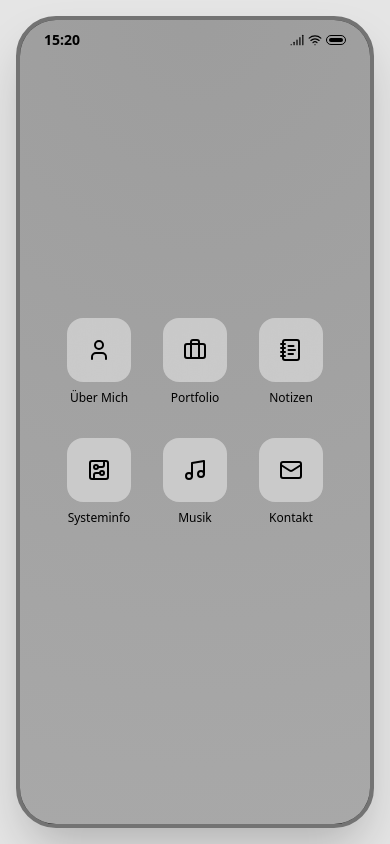
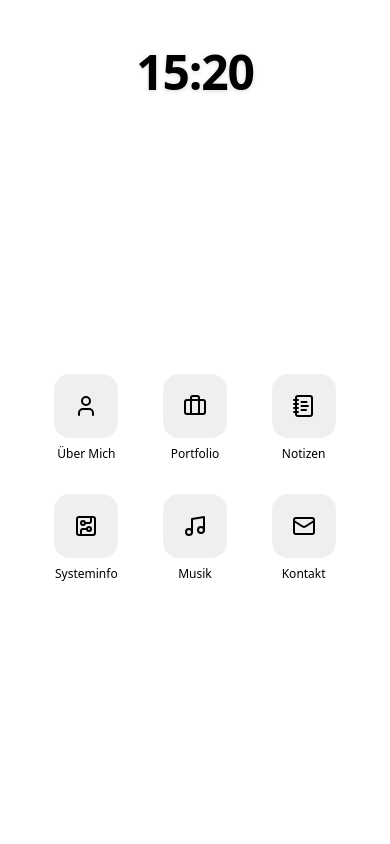
Before and after one commit to warumkev/portfolio, a Next.js app: page / in a window 390 px wide. Built offline with nearby package versions, Linux system fonts and the light colour scheme.

Commit message:
Worked on the mobile view

```diff
--- a/components/MobileView.tsx
+++ b/components/MobileView.tsx
@@ -3,7 +3,7 @@
 import { useState, useEffect } from 'react';
 import { motion, AnimatePresence } from 'framer-motion';
 import { APP_CONFIG, AppConfig } from '../config/apps';
-import { Wifi, Signal } from 'lucide-react';
+// Removed Wifi, Signal import
 
 // --- App Icon Component ---
 const AppIcon: React.FC<{ id: string; config: AppConfig; onClick: (id: string) => void }> = ({ id, config, onClick }) => (
@@ -24,44 +24,50 @@ const AppIcon: React.FC<{ id: string; config: AppConfig; onClick: (id: string) =
 );
 
 // --- Main Mobile View Component ---
+
 export default function MobileView() {
     const [openApp, setOpenApp] = useState<string | null>(null);
     const [time, setTime] = useState('');
 
     useEffect(() => {
+        // Prevent pull-to-refresh (overscroll) but allow normal scrolling
+        const html = document.documentElement;
+        const body = document.body;
+        const prevHtmlOverscroll = html.style.overscrollBehaviorY;
+        const prevBodyOverscroll = body.style.overscrollBehaviorY;
+        const prevBodyTouchAction = body.style.touchAction;
+        html.style.overscrollBehaviorY = 'none';
+        body.style.overscrollBehaviorY = 'none';
+        body.style.touchAction = 'pan-y';
         const updateClock = () => setTime(new Date().toLocaleTimeString('de-DE', { hour: '2-digit', minute: '2-digit' }));
         updateClock();
         const timer = setInterval(updateClock, 1000);
-        return () => clearInterval(timer);
+        return () => {
+            clearInterval(timer);
+            html.style.overscrollBehaviorY = prevHtmlOverscroll;
+            body.style.overscrollBehaviorY = prevBodyOverscroll;
+            body.style.touchAction = prevBodyTouchAction;
+        };
     }, []);
 
     const activeAppConfig = openApp ? APP_CONFIG[openApp] : null;
 
     return (
-        <div className="h-[100dvh] w-screen bg-neutral-200 dark:bg-neutral-900 flex items-center justify-center p-4">
-            <div className="w-full max-w-sm h-full bg-black rounded-[40px] shadow-2xl border-4 border-neutral-500 dark:border-neutral-700 overflow-hidden relative flex flex-col">
-                {/* Wallpaper */}
-                <div className="absolute inset-0 bg-[radial-gradient(circle_at_top,_#e0e0e0,_#f0f0f0)] dark:bg-[radial-gradient(circle_at_top,_#4a0d66,_#000)] opacity-70 dark:opacity-70"></div>
-
-                {/* Status Bar */}
-                <div className="absolute top-0 left-0 right-0 h-10 px-6 flex justify-between items-center text-black dark:text-white z-20">
-                    <span className="text-sm font-bold">{time}</span>
-                    <div className="flex items-center gap-1">
-                        <Signal size={14} />
-                        <Wifi size={14} />
-                        <div className="w-5 h-2.5 border border-black dark:border-white rounded-sm flex items-center p-0.5"><div className="w-full h-full bg-black dark:bg-white rounded-xs"></div></div>
+        <div className="min-h-[100dvh] w-full bg-white dark:bg-neutral-900 flex flex-col items-center justify-center p-4">
+            {/* Large Centered Time Widget */}
+            {!openApp && (
+                <>
+                    <div className="w-full flex flex-col items-center mb-8 mt-8">
+                        <span className="text-5xl font-extrabold text-black dark:text-white tracking-tight drop-shadow-sm">{time}</span>
                     </div>
-                </div>
-
-                {/* App Grid (Homescreen) */}
-                {!openApp && (
-                    <div className="flex-grow flex items-center justify-center p-8 z-10">
-                        <div className="grid grid-cols-3 gap-8">
+                    <div className="flex-grow flex items-center justify-center p-8 z-10 w-full">
+                        <div className="grid grid-cols-3 gap-8 w-full max-w-xl mx-auto">
                             {Object.entries(APP_CONFIG).map(([id, config]) => (
                                 <AppIcon key={id} id={id} config={config} onClick={setOpenApp} />
                             ))}
                         </div>
                     </div>
+                </>
             )}
 
             {/* Opened App */}
@@ -73,23 +79,33 @@ export default function MobileView() {
                         animate={{ borderRadius: 0, scale: 1, opacity: 1 }}
                         exit={{ borderRadius: '1.5rem', scale: 0.5, opacity: 0 }}
                         transition={{ type: 'spring', stiffness: 300, damping: 30 }}
-                            className="absolute inset-0 bg-neutral-100 dark:bg-neutral-900 z-30 flex flex-col"
+                        className="fixed inset-0 bg-neutral-100 dark:bg-neutral-900 z-30 flex flex-col"
                     >
-                            <div className="flex-grow overflow-y-auto pt-10">
+                        <div className="flex-grow pt-10 pb-14 overflow-y-auto">
                             {activeAppConfig.content}
                         </div>
-                            {/* Home Button */}
-                            <div className="h-10 flex items-center justify-center">
+                        {/* Home Button with swipe-to-close, always visible at bottom */}
+                        <motion.div
+                            className="fixed left-0 right-0 bottom-0 h-14 flex items-center justify-center z-50"
+                            drag="y"
+                            dragDirectionLock
+                            dragConstraints={{ top: 0, bottom: 0 }}
+                            style={{ touchAction: 'pan-y' }}
+                            onDragEnd={(_e, info) => {
+                                if (info.offset.y < -60) { // swipe up threshold
+                                    setOpenApp(null);
+                                }
+                            }}
+                        >
                             <button
                                 onClick={() => setOpenApp(null)}
                                 className="w-32 h-1.5 bg-neutral-400 dark:bg-neutral-500 rounded-full"
                                 aria-label="Zum Home-Bildschirm zurückkehren"
                             ></button>
-                            </div>
+                        </motion.div>
                     </motion.div>
                 )}
             </AnimatePresence>
         </div>
-        </div>
     );
 }
```
Lines whose indentation alone changed are shown as unchanged.
